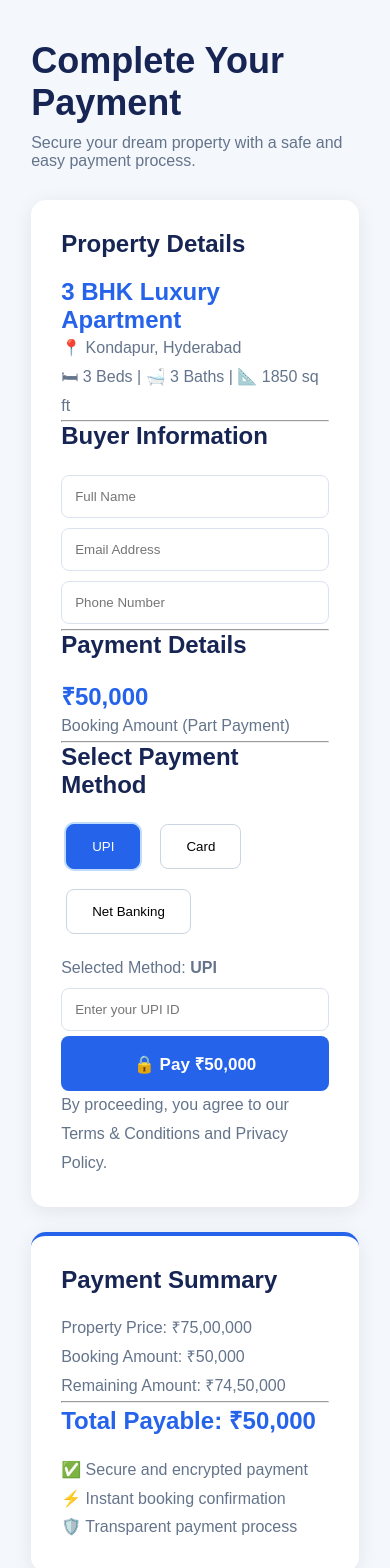
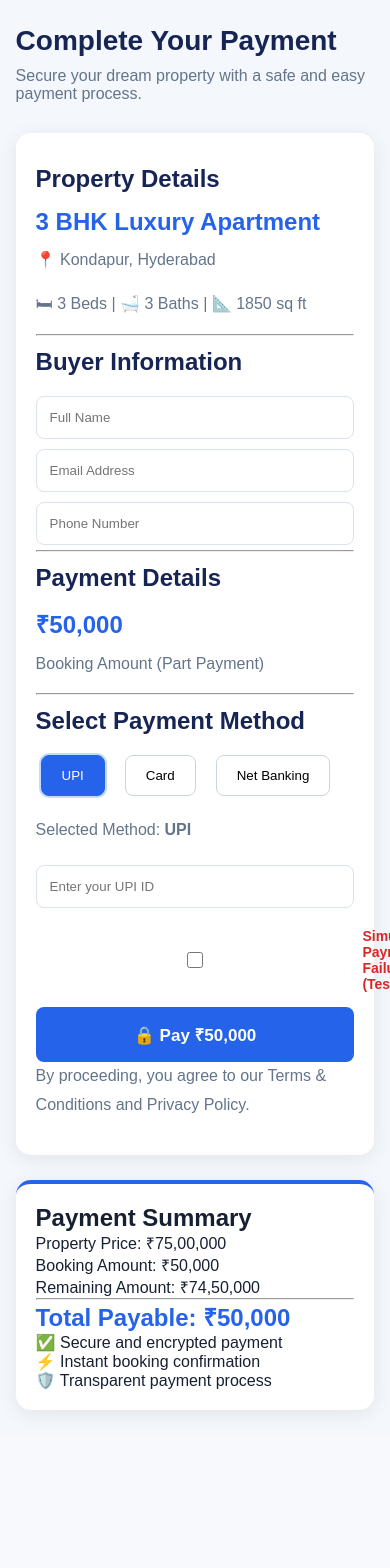
Before and after one commit to Amitxere/real-estate-application, a React app in the folder real-estate-frontend/: page /payment in a window 390 px wide. Shown: the top 1568 px of the page. After the commit the page ends 1435 px from the top, so only its background shows below. Built offline with nearby package versions, Linux system fonts and the light colour scheme; the HTML template or start-up script is replaced by a standard one.

Commit message:
Complete frontend updates and transaction history

```diff
--- a/real-estate-frontend/src/App.jsx
+++ b/real-estate-frontend/src/App.jsx
@@ -10,6 +10,7 @@ import AnalyticsDashboard from "./analytics/AnalyticsDashboard";
 import PaymentReceipt from "./receipt/PaymentReceipt";
 import BookingsPage from "./bookings/BookingsPage";
 import PaymentFailure from "./payments/PaymentFailure";
+import TransactionHistory from "./transactions/TransactionHistory";
 
 
 /* =========================================================
@@ -275,6 +276,11 @@ function App() {
          element={<PaymentFailure />}
        />
 
+      {/* transactions */}
+      <Route
+        path="/transactions"
+        element={<TransactionHistory />}
+      />
 
       </Routes>
 
--- a/real-estate-frontend/src/index.css
+++ b/real-estate-frontend/src/index.css
@@ -865,6 +865,7 @@ button {
 
 }
 
+
 /* Payment Page */
 
 .payment-page {
@@ -872,6 +873,8 @@ button {
   padding: 40px 8%;
   background: #f4f7fc;
   font-family: Arial, sans-serif;
+  box-sizing: border-box;
+  overflow-x: hidden;
 }
 
 .payment-page h1 {
@@ -888,9 +891,10 @@ button {
 
 .payment-layout {
   display: grid;
-  grid-template-columns: 2fr 1fr;
+  grid-template-columns: minmax(0, 2fr) minmax(280px, 1fr);
   gap: 25px;
   align-items: start;
+  width: 100%;
 }
 
 .payment-card,
@@ -899,27 +903,33 @@ button {
   padding: 30px;
   border-radius: 15px;
   box-shadow: 0 4px 20px rgba(0, 0, 0, 0.08);
-}
-
-.payment-card h2,
-.summary-card h2 {
+  box-sizing: border-box;
+  min-width: 0;
+}
+
+.payment-card h2 {
   color: #172554;
-  margin-bottom: 20px;
-}
-
+  margin-top: 12px;
+  margin-bottom: 15px;
+}
+
+/* Space after property details */
 .payment-card h3 {
   color: #2563eb;
   font-size: 24px;
-}
-
-.payment-card p,
-.summary-card p {
+  margin-bottom: 10px;
+}
+
+/* Property information spacing */
+.payment-card p {
   color: #64748b;
   line-height: 1.8;
+  margin-bottom: 15px;
 }
 
 .payment-card input {
   width: 30%;
+  max-width: 100%;
   padding: 13px;
   margin: 5px;
   border: 1px solid #dbe3ef;
@@ -939,6 +949,26 @@ button {
 .payment-method:hover {
   border-color: #2563eb;
   color: #2563eb;
+}
+
+.payment-methods {
+  display: flex;
+  flex-wrap: wrap;
+  gap: 10px;
+  margin-bottom: 15px;
+}
+
+.selected-method {
+  background-color: #2563eb;
+  color: white;
+  border-color: #2563eb;
+  box-shadow: 0 0 0 2px #bfdbfe;
+}
+
+.payment-card input:focus {
+  outline: none;
+  border-color: #2563eb;
+  box-shadow: 0 0 0 2px #dbeafe;
 }
 
 .pay-button {
@@ -951,57 +981,81 @@ button {
   font-size: 17px;
   font-weight: bold;
   cursor: pointer;
+  transition: 0.2s;
+  box-sizing: border-box;
 }
 
 .pay-button:hover {
   background: #1d4ed8;
+  transform: translateY(-1px);
 }
 
 .summary-card {
   border-top: 4px solid #2563eb;
+  overflow-wrap: break-word;
 }
 
 .summary-card h2:last-of-type {
   color: #2563eb;
 }
 
-@media (max-width: 768px) {
+.failure-test-option {
+  display: flex;
+  align-items: center;
+  gap: 8px;
+  margin: 15px 0;
+  color: #dc2626;
+  font-size: 14px;
+  font-weight: bold;
+}
+
+.failure-test-option input {
+  width: 16px;
+  height: 16px;
+  margin: 0;
+  cursor: pointer;
+  flex-shrink: 0;
+}
+
+/* Tablet and Mobile */
+
+@media (max-width: 900px) {
+  .payment-page {
+    padding: 30px 5%;
+  }
+
   .payment-layout {
     grid-template-columns: 1fr;
+  }
+
+  .summary-card {
+    width: 100%;
+  }
+}
+
+@media (max-width: 768px) {
+  .payment-page {
+    padding: 25px 4%;
+  }
+
+  .payment-page h1 {
+    font-size: 28px;
+  }
+
+  .payment-card,
+  .summary-card {
+    padding: 20px;
   }
 
   .payment-card input {
     width: 100%;
     margin: 5px 0;
   }
-}
-
-.payment-methods {
-  display: flex;
-  flex-wrap: wrap;
-  gap: 10px;
-  margin-bottom: 15px;
-}
-
-.selected-method {
-  background-color: #2563eb;
-  color: white;
-  border-color: #2563eb;
-  box-shadow: 0 0 0 2px #bfdbfe;
-}
-
-.payment-card input:focus {
-  outline: none;
-  border-color: #2563eb;
-  box-shadow: 0 0 0 2px #dbeafe;
-}
-
-.pay-button:hover {
-  transform: translateY(-1px);
-  transition: 0.2s;
-}
-
-
+
+  .payment-method {
+    padding: 12px 20px;
+  }
+}
 /* Payment Success Page */
 
 .payment-success-page {
@@ -1837,3 +1891,111 @@ button {
 .failure-card .failure-home-button:hover {
   background: #4b5563;
 }
+
+
+/* Transaction History Page */
+
+.transactions-page {
+  min-height: 100vh;
+  background: #f4f6f9;
+  padding: 40px 20px;
+}
+
+.transactions-container {
+  max-width: 1200px;
+  margin: auto;
+  text-align: center;
+}
+
+.transactions-container h1 {
+  color: #1e3a8a;
+  margin-bottom: 10px;
+}
+
+.transactions-subtitle {
+  color: #666;
+  margin-bottom: 35px;
+}
+
+.transactions-table-wrapper {
+  background: white;
+  padding: 20px;
+  border-radius: 15px;
+  box-shadow: 0 5px 20px rgba(0, 0, 0, 0.1);
+  overflow-x: auto;
+}
+
+.transactions-table {
+  width: 100%;
+  border-collapse: collapse;
+  min-width: 850px;
+}
+
+.transactions-table th {
+  background: #1e3a8a;
+  color: white;
+  padding: 15px;
+  text-align: left;
+}
+
+.transactions-table td {
+  padding: 15px;
+  border-bottom: 1px solid #eeeeee;
+  text-align: left;
+  color: #444;
+}
+
+.transactions-table tbody tr:hover {
+  background: #f8fafc;
+}
+
+.transaction-status {
+  display: inline-block;
+  padding: 7px 12px;
+  border-radius: 20px;
+  font-size: 13px;
+  font-weight: bold;
+}
+
+.transaction-status.success {
+  background: #dcfce7;
+  color: #15803d;
+}
+
+.transaction-status.pending {
+  background: #fef3c7;
+  color: #b45309;
+}
+
+.transaction-status.failed {
+  background: #fee2e2;
+  color: #b91c1c;
+}
+
+.transaction-home-button {
+  margin-top: 25px;
+  padding: 13px 30px;
+  border: none;
+  border-radius: 8px;
+  background: #2563eb;
+  color: white;
+  font-size: 16px;
+  font-weight: bold;
+  cursor: pointer;
+}
+
+.transaction-home-button:hover {
+  background: #1d4ed8;
+}
+
+/* Responsive Design */
+
+@media (max-width: 600px) {
+  .transactions-page {
+    padding: 25px 10px;
+  }
+
+  .transactions-table-wrapper {
+    padding: 10px;
+  }
+}
--- a/real-estate-frontend/src/payments/PaymentPage.jsx
+++ b/real-estate-frontend/src/payments/PaymentPage.jsx
@@ -1,9 +1,9 @@
 import React, { useState } from "react";
 import { useNavigate } from "react-router-dom";
 
+const PaymentPage = () => {
+  const navigate = useNavigate();
 
-const PaymentPage = () => {
-    const navigate = useNavigate();
   // Sample payment data
   const bookingAmount = 50000;
   const propertyPrice = 7500000;
@@ -18,29 +18,86 @@ const PaymentPage = () => {
   const [buyerPhone, setBuyerPhone] = useState("");
   const [upiId, setUpiId] = useState("");
 
+  // Payment failure testing state
+  const [simulateFailure, setSimulateFailure] = useState(false);
+
   // Payment button handler
   const handlePayment = (event) => {
     event.preventDefault();
 
-    if (!buyerName || !buyerEmail || !buyerPhone) {
-      alert("Please fill in all buyer details.");
+    // Remove unnecessary spaces
+    const name = buyerName.trim();
+    const email = buyerEmail.trim();
+    const phone = buyerPhone.trim();
+    const upi = upiId.trim();
+
+    // Full Name validation
+    if (!name) {
+      alert("Please enter your full name.");
       return;
     }
 
-    if (selectedMethod === "UPI" && !upiId) {
-      alert("Please enter your UPI ID.");
+    if (name.length < 3) {
+      alert("Full name must contain at least 3 characters.");
       return;
     }
 
-    alert("Payment successful!");
+    // Email validation
+    const emailPattern = /^[^\s@]+@[^\s@]+\.[^\s@]+$/;
 
-    navigate("/payment-success");
+    if (!email) {
+      alert("Please enter your email address.");
+      return;
+    }
+
+    if (!emailPattern.test(email)) {
+      alert("Please enter a valid email address.");
+      return;
+    }
+
+    // Phone number validation
+    const phonePattern = /^[6-9]\d{9}$/;
+
+    if (!phone) {
+      alert("Please enter your phone number.");
+      return;
+    }
+
+    if (!phonePattern.test(phone)) {
+      alert("Please enter a valid 10-digit Indian phone number.");
+      return;
+    }
+
+    // UPI validation
+    if (selectedMethod === "UPI") {
+      const upiPattern = /^[\w.-]+@[\w.-]+$/;
+
+      if (!upi) {
+        alert("Please enter your UPI ID.");
+        return;
+      }
+
+      if (!upiPattern.test(upi)) {
+        alert("Please enter a valid UPI ID. Example: name@upi");
+        return;
+      }
+    }
+
+    // Navigate based on payment status
+    if (simulateFailure) {
+      alert("Payment failed!");
+      navigate("/payment-failure");
+    } else {
+      alert("Payment successful!");
+      navigate("/payment-success");
+    }
   };
 
   return (
     <div className="payment-page">
 
       {/* Page Header */}
+
       <h1>Complete Your Payment</h1>
 
       <p>
@@ -52,9 +109,11 @@ const PaymentPage = () => {
         <div className="payment-layout">
 
           {/* Left Section */}
+
           <div className="payment-card">
 
             {/* Property Details */}
+
             <h2>Property Details</h2>
 
             <h3>3 BHK Luxury Apartment</h3>
@@ -68,6 +127,7 @@ const PaymentPage = () => {
             <hr />
 
             {/* Buyer Information */}
+
             <h2>Buyer Information</h2>
 
             <input
@@ -94,6 +154,7 @@ const PaymentPage = () => {
             <hr />
 
             {/* Payment Details */}
+
             <h2>Payment Details</h2>
 
             <h3>
@@ -105,6 +166,7 @@ const PaymentPage = () => {
             <hr />
 
             {/* Payment Methods */}
+
             <h2>Select Payment Method</h2>
 
             <div className="payment-methods">
@@ -144,11 +206,13 @@ const PaymentPage = () => {
             </div>
 
             {/* Selected Method Information */}
+
             <p>
               Selected Method: <strong>{selectedMethod}</strong>
             </p>
 
             {/* UPI Input */}
+
             {selectedMethod === "UPI" && (
               <input
                 type="text"
@@ -158,7 +222,24 @@ const PaymentPage = () => {
               />
             )}
 
+            {/* Payment Failure Testing Option */}
+
+            <label className="failure-test-option">
+
+              <input
+                type="checkbox"
+                checked={simulateFailure}
+                onChange={(event) =>
+                  setSimulateFailure(event.target.checked)
+                }
+              />
+
+              Simulate Payment Failure (Testing)
+
+            </label>
+
             {/* Payment Button */}
+
             <button type="submit" className="pay-button">
               🔒 Pay ₹{bookingAmount.toLocaleString("en-IN")}
             </button>
@@ -171,6 +252,7 @@ const PaymentPage = () => {
           </div>
 
           {/* Right Section */}
+
           <div className="summary-card">
 
             <h2>Payment Summary</h2>
--- /dev/null
+++ b/real-estate-frontend/src/transactions/TransactionHistory.jsx
@@ -0,0 +1,91 @@
+import React from "react";
+import { useNavigate } from "react-router-dom";
+
+const transactions = [
+  {
+    id: 1,
+    transactionId: "TXN123456789",
+    property: "3 BHK Luxury Apartment",
+    amount: "₹50,000",
+    method: "UPI",
+    date: "20 September 2026",
+    status: "Success",
+  },
+  {
+    id: 2,
+    transactionId: "TXN987654321",
+    property: "2 BHK Modern Flat",
+    amount: "₹30,000",
+    method: "Card",
+    date: "18 September 2026",
+    status: "Pending",
+  },
+  {
+    id: 3,
+    transactionId: "TXN456789123",
+    property: "Premium Villa",
+    amount: "₹75,000",
+    method: "Net Banking",
+    date: "15 September 2026",
+    status: "Failed",
+  },
+];
+
+const TransactionHistory = () => {
+  const navigate = useNavigate();
+
+  return (
+    <div className="transactions-page">
+      <div className="transactions-container">
+        <h1>Transaction History</h1>
+
+        <p className="transactions-subtitle">
+          View all your property payment transactions.
+        </p>
+
+        <div className="transactions-table-wrapper">
+          <table className="transactions-table">
+            <thead>
+              <tr>
+                <th>Transaction ID</th>
+                <th>Property</th>
+                <th>Amount</th>
+                <th>Payment Method</th>
+                <th>Date</th>
+                <th>Status</th>
+              </tr>
+            </thead>
+
+            <tbody>
+              {transactions.map((transaction) => (
+                <tr key={transaction.id}>
+                  <td>{transaction.transactionId}</td>
+                  <td>{transaction.property}</td>
+                  <td>{transaction.amount}</td>
+                  <td>{transaction.method}</td>
+                  <td>{transaction.date}</td>
+                  <td>
+                    <span
+                      className={`transaction-status ${transaction.status.toLowerCase()}`}
+                    >
+                      {transaction.status}
+                    </span>
+                  </td>
+                </tr>
+              ))}
+            </tbody>
+          </table>
+        </div>
+
+        <button
+          className="transaction-home-button"
+          onClick={() => navigate("/")}
+        >
+          Back to Home
+        </button>
+      </div>
+    </div>
+  );
+};
+
+export default TransactionHistory;
```
